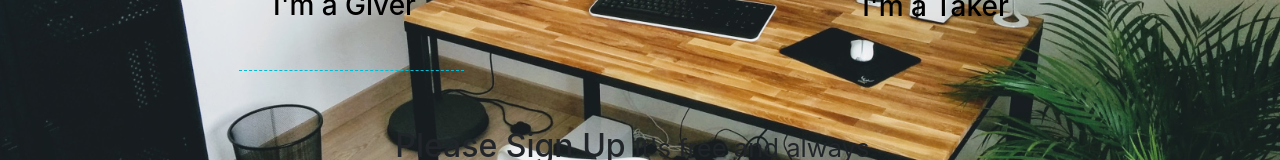
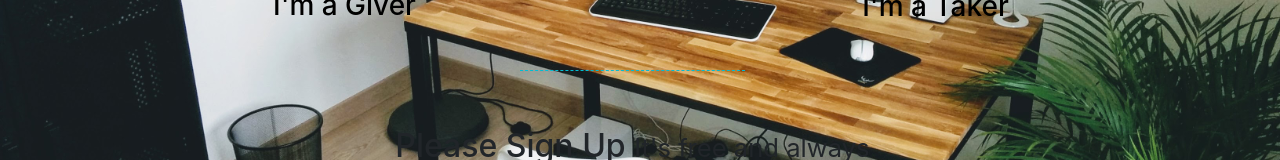
Before and after one commit to anujbhatt-dev/loginUpdate, a plain HTML site: page register.html in a window 1280 px wide. Shown: the part 484-644 px from the top of the page. Drawn offline with nearby package versions, Linux system fonts and the light colour scheme; a web font is replaced by a local one.

Commit message:
Update style.css

```diff
--- a/style.css
+++ b/style.css
@@ -134,10 +134,7 @@ a {
   height: ;
 }
 
-#hrmove {
-  position: relative;
-  right: 25%;
-}
+
 
 #c {
   text-align: center;
```
